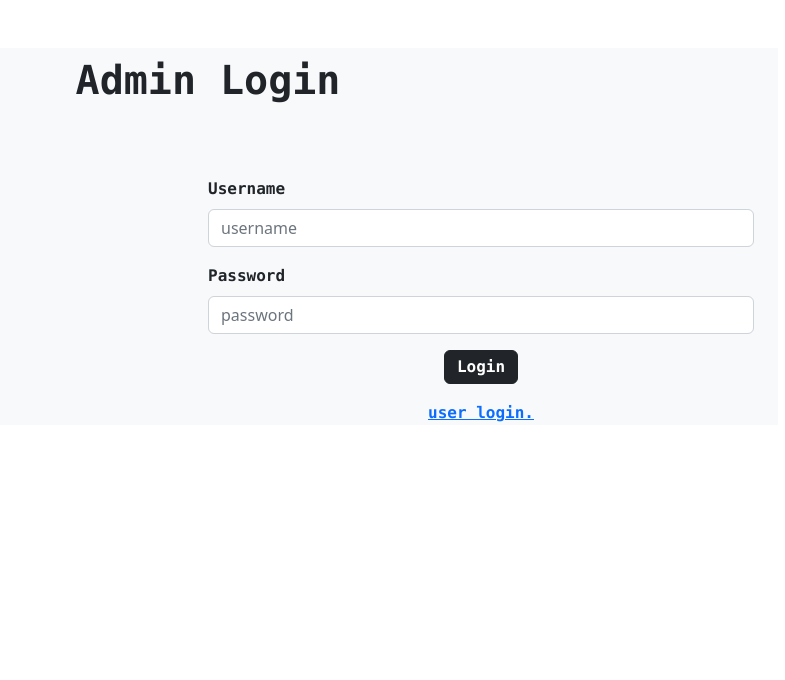
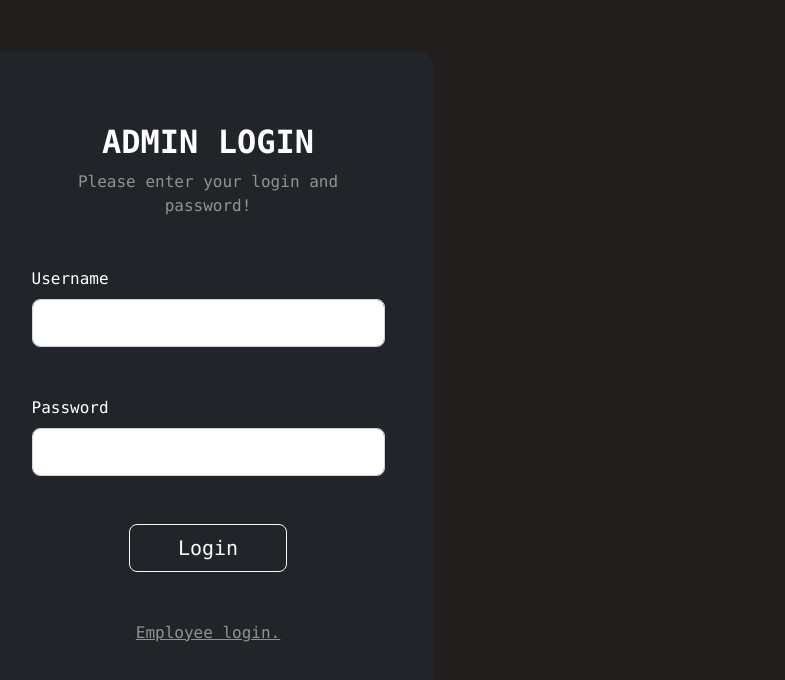
Before and after one commit to sufailbadushat/nest-task-fsa, an Angular app: page / in a window 1280 px wide. Shown: the top 680 px of the page, without its empty margins (432-1217 px from the left). Built offline with nearby package versions, Linux system fonts and the light colour scheme.

Commit message:
admin login redesign

```diff
--- a/src/app/admin-login/admin-login.component.css
+++ b/src/app/admin-login/admin-login.component.css
@@ -0,0 +1,4 @@
+.gradient-custom {
+
+    background: #231e1e;
+}
--- a/src/app/admin-login/admin-login.component.html
+++ b/src/app/admin-login/admin-login.component.html
@@ -2,34 +2,48 @@
 
 
 
-<div class="container bg-light mt-5">
-    <div class="row">
-        <div class="col col-12 col-sm-12 col-md-12 col-lg-12 col-xl-12 col-xxl-12">
+<section class="vh-100 gradient-custom">
+    <div class="container py-5 h-100">
+        <div class="row d-flex justify-content-center align-items-center h-100">
+            <div class="col-12 col-md-8 col-lg-6 col-xl-5">
+                <div class="card bg-dark text-white" style="border-radius: 1rem;">
+                    <div class="card-body p-5 ">
 
-            <div class="row mt-2">
-                <h1 class="font-monospace text-center" style="font-weight:bold">Admin Login</h1>
+                        <div class="mb-md-5 mt-md-4 pb-2">
 
-                <div class="row g-3 mt-5 d-flex align-items-end flex-column ">
-                    <div class="col col-12 col-sm-12 col-md-12 col-lg-6 col-xl-6 col-xxl-6 ">
-                        <label for="" class="form-label font-monospace fw-bold">Username</label>
-                        <input name="username" [(ngModel)]="username" type="text" placeholder="username" id=""
-                            class="form-control">
+                            <h2 class="fw-bold mb-2 text-uppercase font-monospace text-center">Admin Login</h2>
+                            <p class="text-white-50 mb-5 font-monospace text-center">Please enter your login and
+                                password!</p>
+
+                            <div class="form-outline form-white mb-5">
+                                <label class="form-label font-monospace">Username</label>
+
+                                <input type="email" name="username" [(ngModel)]="username"
+                                    class="form-control form-control-lg" />
+                            </div>
+
+                            <div class="form-outline form-white mb-5">
+                                <label class="form-label font-monospace">Password</label>
+
+                                <input type="password" name="password" [(ngModel)]="password"
+                                    class="form-control form-control-lg" />
+                            </div>
+
+                            <div class="mt-5 text-center">
+                                <button class="btn btn-outline-light btn-lg px-5 font-monospace" (click)="readValue()"
+                                    type="submit">Login</button>
+
+                            </div>
+
+                            <div class="mt-5 text-center">
+                                <a routerLink="/employeeLogin" class="font-monospace text-white-50">Employee login.</a>
+                            </div>
+
+                        </div>
+
                     </div>
-                    <div class="col col-12 col-sm-12 col-md-12 col-lg-6 col-xl-6 col-xxl-6 ">
-                        <label for="" class="form-label fw-bold font-monospace">Password</label>
-                        <input name="password" [(ngModel)]="password" type="password" placeholder="password" id=""
-                            class="form-control">
-                    </div>
-                    <div class="col col-12 col-sm-12 col-md-12 col-lg-6 col-xl-6 col-xxl-6 text-center ">
-                        <button (click)="readValue()" class="btn btn-dark font-monospace py-1 fw-bold">Login</button>
-                    </div>
-                    <div class="col col-12 col-sm-12 col-md-12 col-lg-6 col-xl-6 col-xxl-6 text-center ">
-                        <a routerLink="" class="font-monospace fw-bold" routerLink="/userLogin">user login.</a>
-                    </div>
-
                 </div>
             </div>
         </div>
-
     </div>
-</div>
+</section>
--- a/src/app/app.module.ts
+++ b/src/app/app.module.ts
@@ -17,6 +17,9 @@ let myRoute:Routes=[
     component:AdminLoginComponent
   },
   {
+    path:"adminLogin",
+    component:AdminLoginComponent
+  },  {
     path:"addEmployee",
     component:EmployeeRegComponent
   },
```
